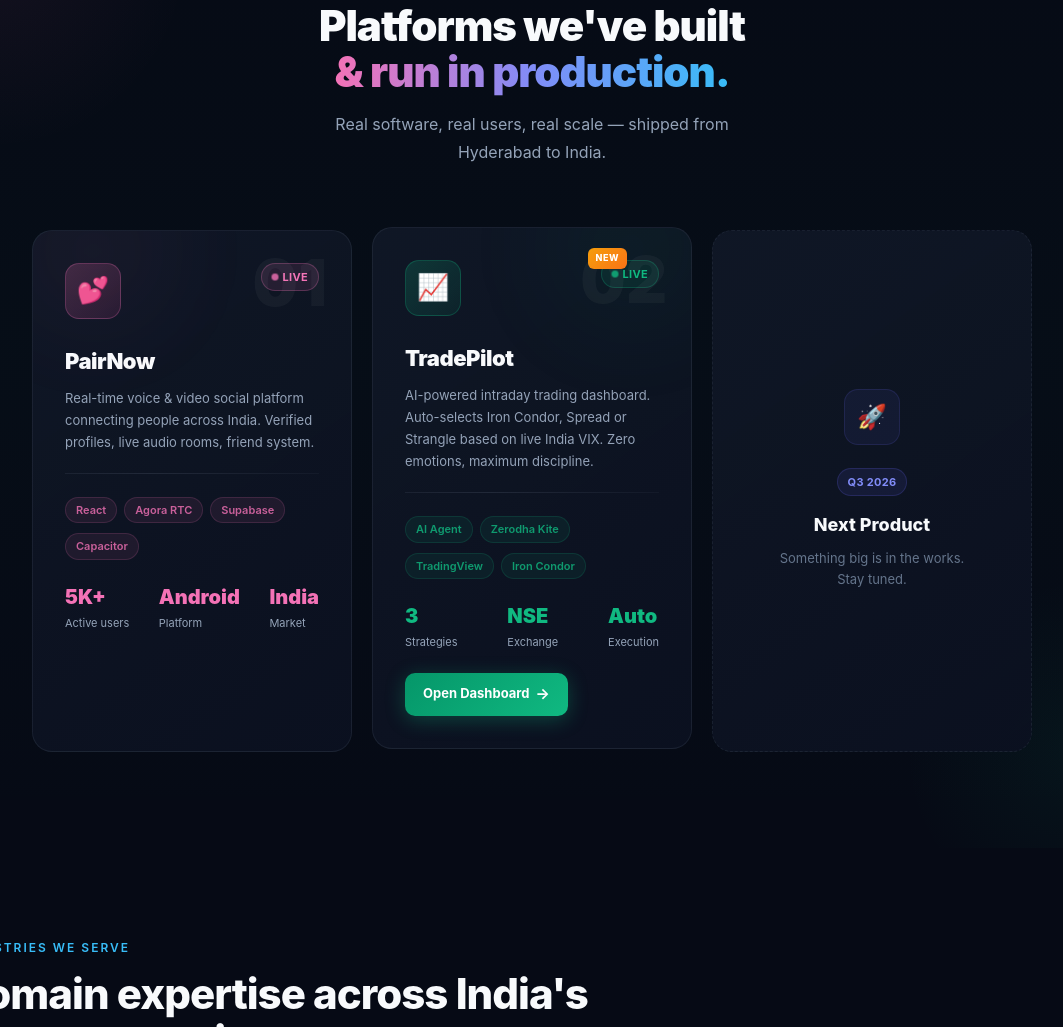
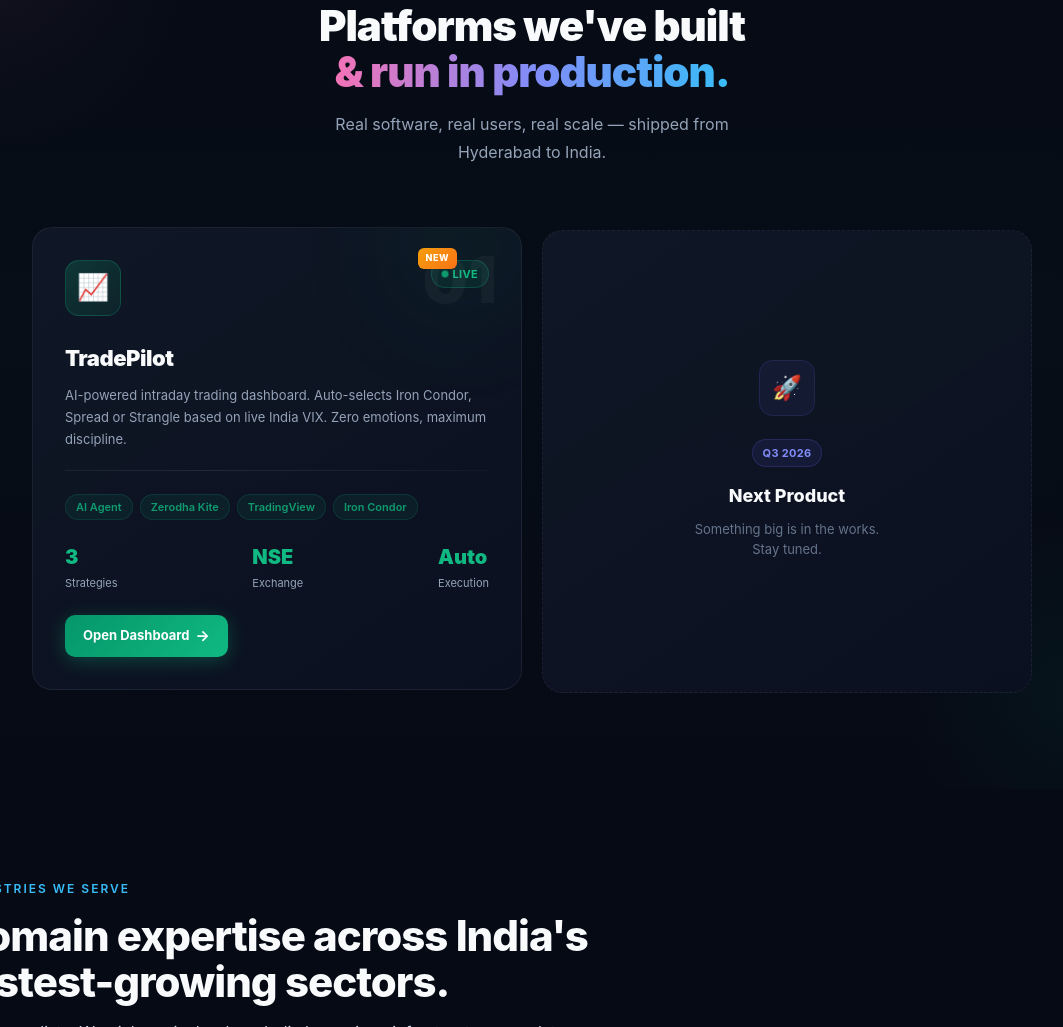
Before and after one commit to GOneTechnologies/nxtspacelabs-website, a plain HTML site: page index.html in a window 1280 px wide. Shown: the part 2575-3602 px from the top of the page, without its empty margins (108-1171 px from the left). Drawn offline with Linux system fonts and the light colour scheme.

Commit message:
Remove PairNow card from Products section

```diff
--- a/index.html
+++ b/index.html
@@ -1046,47 +1046,9 @@
     <!-- Cards Grid -->
     <div style="display:grid;grid-template-columns:repeat(auto-fit,minmax(300px,1fr));gap:20px;max-width:1000px;margin:0 auto;">
 
-      <!-- ── PairNow ── -->
-      <div class="prod-card prod-card-pink">
-        <div class="prod-number">01</div>
-        <div class="prod-glow" style="width:200px;height:200px;top:-80px;left:-40px;background:radial-gradient(circle,rgba(244,114,182,.15),transparent 70%);"></div>
-        <div style="display:flex;align-items:flex-start;justify-content:space-between;margin-bottom:4px;">
-          <div class="prod-icon-wrap prod-icon-wrap-pink">💕</div>
-          <span class="prod-badge prod-badge-live-pink">
-            <span class="prod-live-dot prod-live-dot-pink"></span>
-            LIVE
-          </span>
-        </div>
-        <div style="font-size:22px;font-weight:900;letter-spacing:-.5px;margin-bottom:8px;">PairNow</div>
-        <div style="font-size:13px;color:var(--muted);line-height:1.7;margin-bottom:16px;">
-          Real-time voice &amp; video social platform connecting people across India. Verified profiles, live audio rooms, friend system.
-        </div>
-        <div class="prod-shimmer-line"></div>
-        <div style="display:flex;flex-wrap:wrap;gap:4px;margin-bottom:8px;">
-          <span class="prod-tag prod-tag-pink">React</span>
-          <span class="prod-tag prod-tag-pink">Agora RTC</span>
-          <span class="prod-tag prod-tag-pink">Supabase</span>
-          <span class="prod-tag prod-tag-pink">Capacitor</span>
-        </div>
-        <div style="display:flex;align-items:center;justify-content:space-between;margin-top:18px;">
-          <div>
-            <div style="font-size:20px;font-weight:900;color:#F472B6;">5K+</div>
-            <div style="font-size:11px;color:var(--muted);">Active users</div>
-          </div>
-          <div>
-            <div style="font-size:20px;font-weight:900;color:#F472B6;">Android</div>
-            <div style="font-size:11px;color:var(--muted);">Platform</div>
-          </div>
-          <div>
-            <div style="font-size:20px;font-weight:900;color:#F472B6;">India</div>
-            <div style="font-size:11px;color:var(--muted);">Market</div>
-          </div>
-        </div>
-      </div>
-
       <!-- ── TradePilot ── -->
       <a href="https://project-tcc78.vercel.app/trade" target="_blank" class="prod-card prod-card-green" style="animation:float-up 4s ease-in-out infinite;">
-        <div class="prod-number">02</div>
+        <div class="prod-number">01</div>
         <div class="prod-glow" style="width:200px;height:200px;top:-80px;right:-40px;background:radial-gradient(circle,rgba(16,185,129,.18),transparent 70%);"></div>
 
         <!-- Premium NEW badge -->
```
